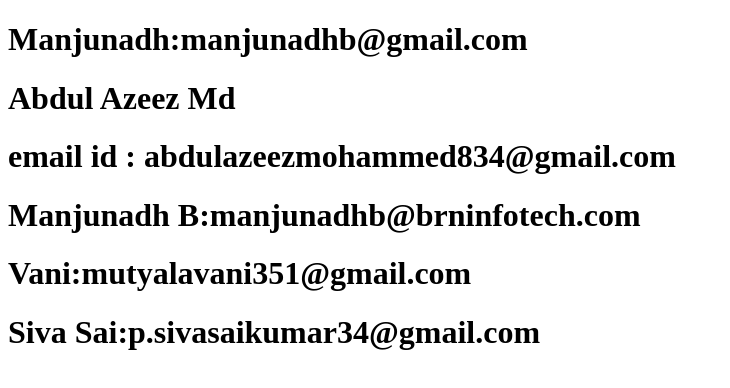
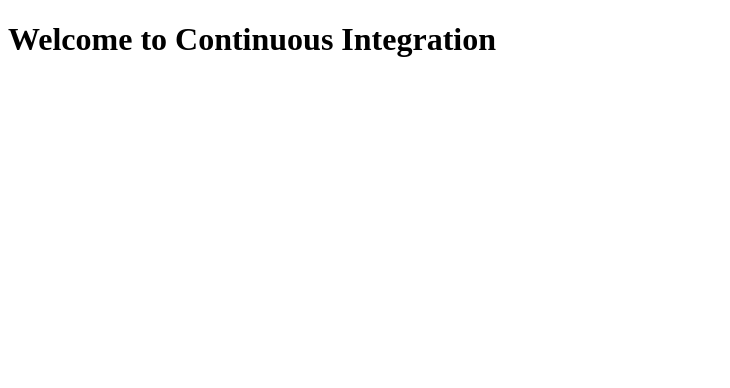
Before and after one commit to manjunadhb/emailIds, a plain HTML site: page index.html in a window 1280 px wide. Shown: the whole page, without its empty margins (0-730 px from the left). Drawn offline with Linux system fonts and the light colour scheme.

Commit message:
welcome to CI

```diff
--- a/index.html
+++ b/index.html
@@ -7,11 +7,6 @@
     <title>Enter Your Email Id</title>
 </head>
 <body>
-    <h1>Manjunadh:manjunadhb@gmail.com</h1>
-    <h1>Abdul Azeez Md</h1>
-    <h1>email id : abdulazeezmohammed834@gmail.com</h1>
-    <h1>Manjunadh B:manjunadhb@brninfotech.com</h1>
-    <h1>Vani:mutyalavani351@gmail.com</h1>
-    <h1>Siva Sai:p.sivasaikumar34@gmail.com</h1>
+    <h1>Welcome to Continuous Integration</h1>
 </body>
 </html>
```
